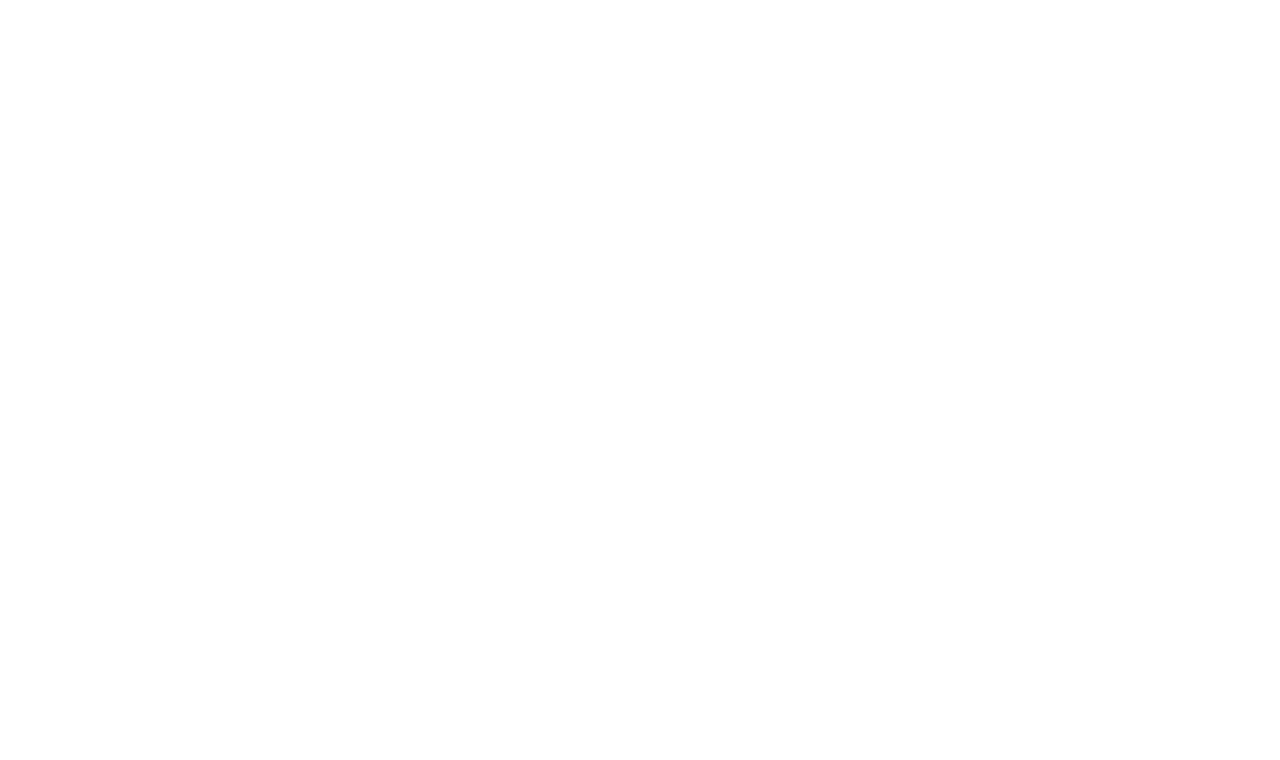
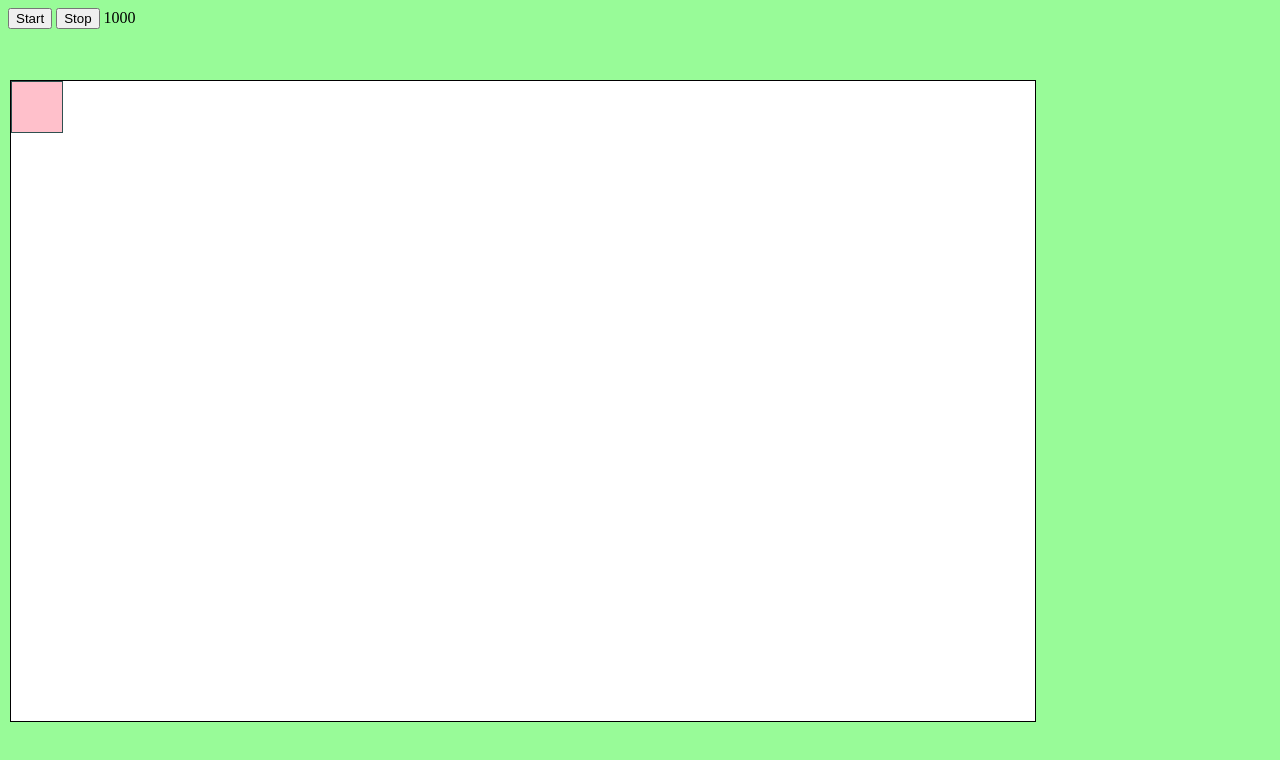
Before and after one commit to polina1009/square_game, a plain HTML site: page index.html in a window 1280 px wide. Drawn offline with Linux system fonts and the light colour scheme.

Commit message:
random squares

```diff
--- /dev/null
+++ b/css.css
@@ -0,0 +1,22 @@
+body {
+    background: palegreen;
+}
+
+.playing_field {
+    width: 80%;
+    height: 80%;
+    background: white;
+    top: 80px;
+    bottom: 10px;
+    left: 10px;
+    right: 10px;
+    border: 1px solid black;
+    position: absolute;
+}
+
+.element_games {
+    width: 50px;
+    height: 50px;
+    border: 1px solid darkslategrey;
+    background: pink;
+}
--- a/index.html
+++ b/index.html
@@ -4,8 +4,14 @@
         <meta charset="UTF-8">
         <title>SQUARE_GAME</title>
         <script src="index.js"></script>
+        <link rel="stylesheet" href="css.css">
     </head>
     <body>
-
+        <button onclick="starte_game()">Start</button>
+        <button>Stop</button>
+        <span>1000</span>
+        <div class="playing_field">
+            <div class="element_games"></div>
+        </div>
     </body>
 </html>
--- a/index.js
+++ b/index.js
@@ -1 +1,10 @@
-console.log("asdf");
+//console.log("asdf");
+
+function starte_game() {
+    create_square()
+}
+
+function create_square() {
+    var div = document.createElement('div');
+    div.innerHTML = "<style></style>"
+}
```
Also changed, not shown: main.js (added, +58 -0 lines), test.html (added, +24 -0 lines). Lines whose indentation alone changed are shown as unchanged.
